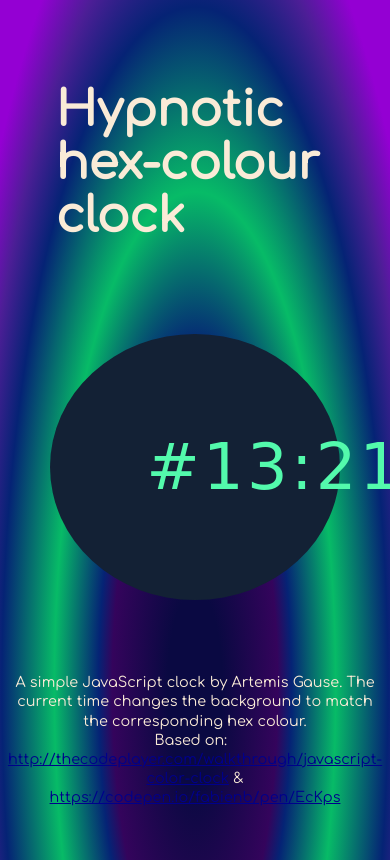
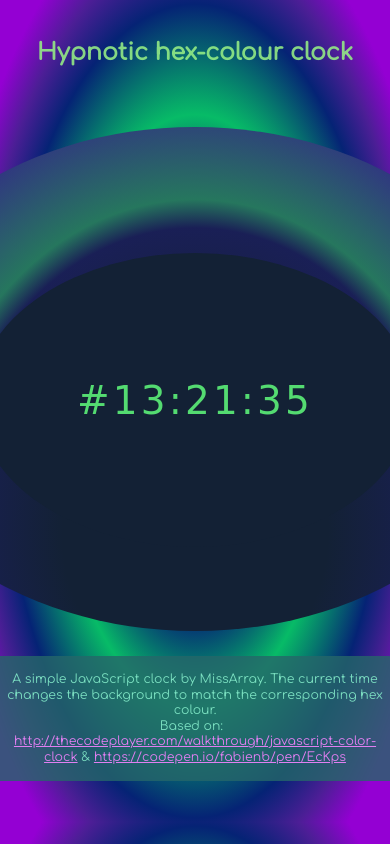
Before and after one commit to MissArray/Hypnotic_hex-colour_clock, a plain HTML site: page index.html in a window 390 px wide. Shown: the top 860 px of the page. Drawn offline with Linux system fonts and the light colour scheme; a web font is replaced by a local one.

Commit message:
Added media queries

```diff
--- a/hyp-hexclock.css
+++ b/hyp-hexclock.css
@@ -1,16 +1,15 @@
 
 @import url('https://fonts.googleapis.com/css?family=Averia+Libre|Comfortaa');
+
 
 body {
     display: flex;
     flex-direction: column;
     align-items: center;
     justify-content: center;
-    height: 100vh;
     background-color: darkviolet;
     background: radial-gradient(#0a0942 10%, #34045c 30%, #052375 35%, #07bb67 51%, #052375 70%, #4c1e96 80%, darkviolet 90%);
-    animation: aurora 10s linear infinite;
-}
+   }
 
 @keyframes aurora {
     0% {background-size: 100% 220%}
@@ -19,37 +18,91 @@ body {
     }
 
 a {
-    color: darkblue;
+    color: rgb(224, 127, 241);
 }
 
 h2 {
-    color: antiquewhite;
+    color: #94ec85e3;
     font-family: 'Comfortaa', sans-serif;
-    font-size: 3rem;
-    margin: 1em;
+    font-size: 2rem;
+    margin-top: 1rem;
 }
 
 #hex-container {
-    padding: 6rem;
+    display: flex;
+    justify-content: center;
+    align-content: center;
+    /* height: 80vh;
+    width: 70vw; */
+    padding: 50vh 50vw 50vh 50vw;
     border-radius: 50%;
-    min-width: 25vw;
-    max-width: 25vw;
-    margin-top: 5vh;
+    background: -moz-radial-gradient(center, ellipse cover, rgba(38,28,147,0) 8%, rgba(38,28,147,0.35) 53%, rgba(64,237,150,0.42) 58%, rgba(63,34,170,0.74) 61%, rgba(123,16,165,0.95) 76%, rgba(123,16,165,1) 20%);
+    background: -webkit-radial-gradient(center, ellipse cover, rgba(38,28,147,0) 28%,rgba(38,28,147,0.35) 53%,rgba(64,237,150,0.42) 58%,rgba(63,34,170,0.74) 81%,rgba(123,16,165,0.95) 96%,rgba(123,16,165,1) 100%);
+    background: radial-gradient(ellipse at center cover, rgba(38,28,147,0) 28%,rgba(38,28,147,0.35) 53%,rgba(64,237,150,0.42) 58%,rgba(63,34,170,0.74) 81%,rgba(123,16,165,0.95) 96%,rgba(123,16,165,1) 100%);
+    animation: aurora 10s linear infinite;
     }
+
 #hex {
+    width: 30vw;
+    border-radius: 50%;
+    padding: 4rem;
     text-align: center;
-    color: #53faac;
+    color: #54db71;
     font-family: 'Averia Libre', cursive;
     font-size: 4rem;
     letter-spacing: 0.2rem;
     }
 
 footer {
-    color: antiquewhite;
+    width: 100vw;
+    color: #85eccae3;
+    background-color: hsl(182, 47%, 28%, 0.8);
     font-family: 'Comfortaa', sans-serif;
     font-size: 0.9rem;
-    margin-top: 4em;
+    margin-top: 2em;
     padding: 1rem;
     text-align: center;
     line-height: 1.2rem;
 }
+
+/*------------------MEDIA QUERIES----------------------*/
+
+@media screen and (max-width: 500px) {
+    html {
+        font-size: 4vw;
+    }
+
+    body {
+        background: radial-gradient(center, circle cover, #0a0942 10%, #34045c 30%, #052375 35%, #07bb67 51%, #8a3fb6 70%, #4c1e96 80%, darkviolet 90%);
+        background-size: 100vw;
+        padding: 1rem;
+        overflow: hidden;
+    }
+
+    h2 {
+        font-size: 1.5rem;
+        }
+
+    #hex-container {
+        padding: 15vmax 30vmin 10vmax 30vmin;
+        margin-top: 5vmax;
+        margin-bottom: 5max;
+    }
+
+    #hex {
+        display: flex;
+        flex-direction: column;
+        justify-content: center;
+        align-content: center;
+        width: 80vw;
+        height: 20vh;
+        font-size: 2.5rem;
+    }
+
+    footer {
+        font-size: 0.8rem;
+        line-height: 1rem;
+        margin-bottom: 2vh;
+    }
+
+  }
--- a/index.html
+++ b/index.html
@@ -16,7 +16,7 @@
         <div id="sec"></div>
         </div>
     </div>
-<footer> A simple JavaScript clock by Artemis Gause. The current time changes the background to match the corresponding hex colour. <br> Based on: &nbsp; <a href='http://thecodeplayer.com/walkthrough/javascript-color-clock'>http://thecodeplayer.com/walkthrough/javascript-color-clock</a>
+<footer> A simple JavaScript clock by MissArray. The current time changes the background to match the corresponding hex colour. <br> Based on: &nbsp; <a href='http://thecodeplayer.com/walkthrough/javascript-color-clock'>http://thecodeplayer.com/walkthrough/javascript-color-clock</a>
         &amp; <a href='https://codepen.io/fabienb/pen/EcKps'>https://codepen.io/fabienb/pen/EcKps</a></footer>
          <script src="hyp-hexclock.js"></script>
 </body>
```
